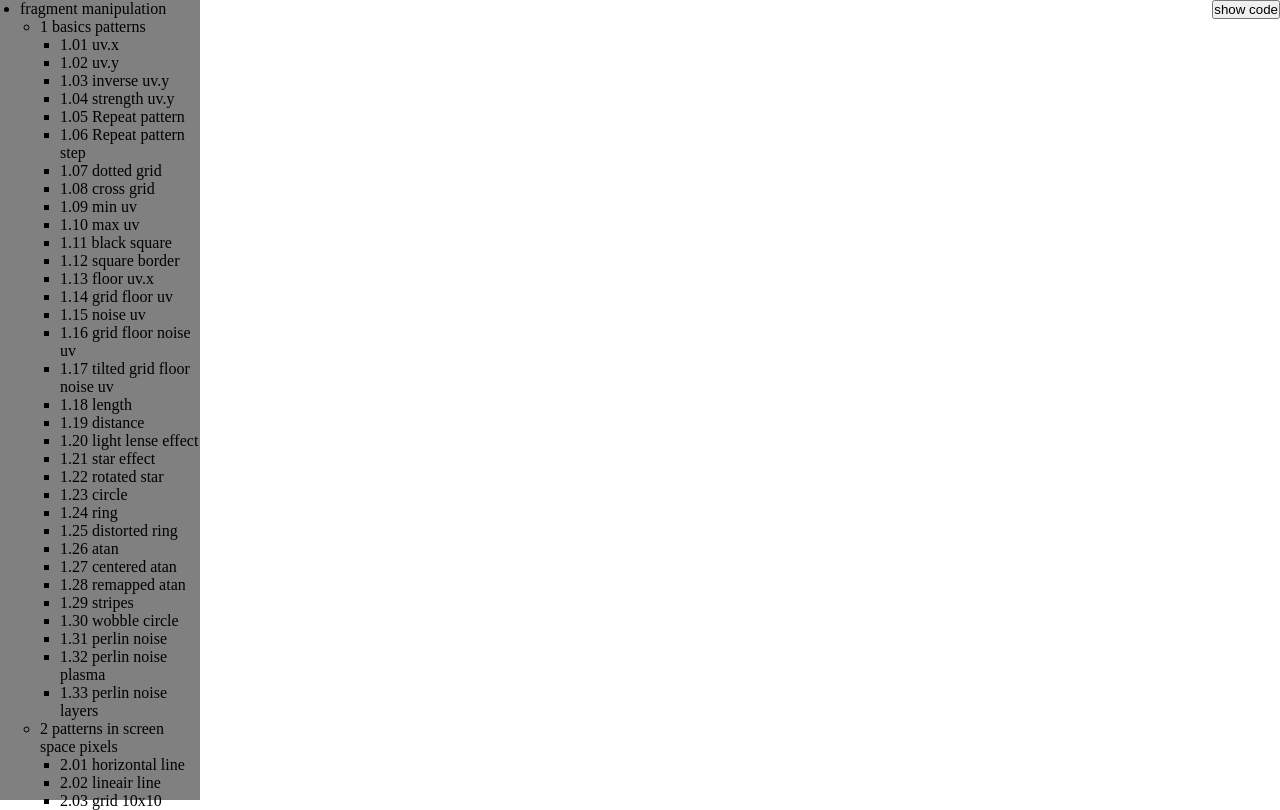
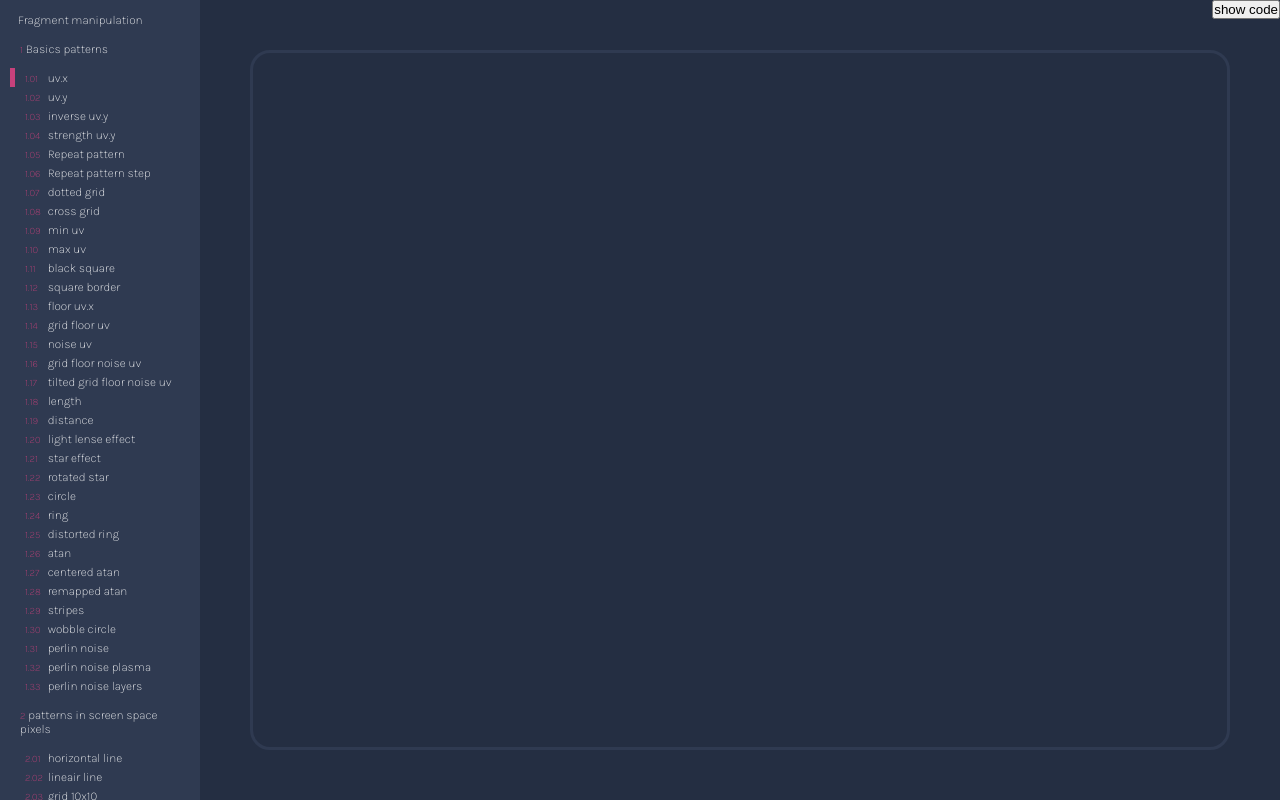
Before and after one commit to Cheung-KaWai/shaderJourney, a React (Vite) app: page / in a window 1280 px wide. Shown: the top 810 px of the page. Built offline with nearby package versions, Linux system fonts and the light colour scheme; what simple-zustand-devtools would draw is missing.

Commit message:
Add styling menu

```diff
--- a/src/App.jsx
+++ b/src/App.jsx
@@ -7,16 +7,19 @@ import { Container } from "./components/Container";
 import { Menu } from "./components/Menu";
 import { Plane } from "./components/Plane";
 import { Code } from "./components/Code";
+import { themeColors } from "./lib/color";
 function App() {
   return (
     <Container>
       <Menu />
+      <OuterContainer>
         <CanvasContainer>
           <Canvas>
             <OrthographicCamera position={[0, 0, 1]} left={-0.5} right={0.5} top={0.5} bottom={-0.5} makeDefault manual />
             <Plane />
           </Canvas>
         </CanvasContainer>
+      </OuterContainer>
       <Code />
     </Container>
   );
@@ -24,7 +27,17 @@ function App() {
 
 export default App;
 
+const OuterContainer = styled.div`
+  width: 100%;
+  height: 100%;
+  padding: 5rem;
+  background-color: ${themeColors.grayBlue};
+`;
+
 const CanvasContainer = styled.div`
   width: 100%;
   height: 100%;
+  border-radius: 2rem;
+  overflow: hidden;
+  border: 3px solid ${themeColors.darkBlue};
 `;
--- a/src/components/Menu.jsx
+++ b/src/components/Menu.jsx
@@ -2,9 +2,10 @@ import React from "react";
 import styled from "styled-components";
 import { useShaderStore } from "../store/Store";
 import recursionData from "../data/recursion.json";
+import { themeColors } from "../lib/color";
 
 const MenuItem = (props) => {
-  const { update } = useShaderStore();
+  const { update, shader } = useShaderStore();
 
   const nestedList = (props.items || []).map((item, index) => (
     <MenuItem
@@ -26,13 +27,18 @@ const MenuItem = (props) => {
 
   // Remove leading zero from the whole number part
   const formattedLevel = props.level.replace(/^0+/, "");
+  const checkMenuItem = formattedLevel.length > 1;
+  const selected = props.name === shader.name;
 
   return (
     <>
-      <li onClick={props.onClick}>
-        {formattedLevel + " " + props.name}
+      <ListItem onClick={props.onClick} $isMenuItem={formattedLevel.length > 1}>
+        <HoverSpan $allowHover={checkMenuItem} $selected={selected}>
+          <IndexNumber $isMenuItem={checkMenuItem}>{formattedLevel} </IndexNumber>
+          {" " + props.name}
+        </HoverSpan>
         {nestedList.length > 0 && <NestedList>{nestedList}</NestedList>}
-      </li>
+      </ListItem>
     </>
   );
 };
@@ -51,10 +57,56 @@ export const Menu = () => {
 
 const MenuContainer = styled.nav`
   width: 20rem;
-  background-color: gray;
+  background-color: ${themeColors.darkBlue};
   flex-shrink: 0;
+  color: white;
+  overflow: scroll;
 `;
 
 const NestedList = styled.ul`
-  padding-left: 2rem;
+  margin: 1rem 0;
+  display: flex;
+  flex-direction: column;
 `;
+
+const IndexNumber = styled.span`
+  color: ${themeColors.darkPink};
+  font-size: 1rem;
+  display: inline-block;
+  width: ${(props) => (props.$isMenuItem ? "2rem" : "auto")};
+  &:hover {
+    color: red;
+  }
+`;
+
+const ListItem = styled.li`
+  cursor: ${(props) => (props.$isMenuItem ? "pointer" : "default")};
+  font-weight: 200;
+  font-size: 1.2rem;
+  padding-left: 0.5rem;
+`;
+
+const HoverSpan = styled.span`
+  width: 100%;
+  display: inline-block;
+  padding: 0.25rem 1rem;
+  position: relative;
+  &::before {
+    content: "";
+    display: inline-block;
+    width: ${(props) => (props.$allowHover ? "0.5rem" : 0)};
+    height: 100%;
+    position: absolute;
+    left: -0.5rem;
+    top: 0;
+    background-color: ${(props) => (props.$selected ? themeColors.pink : "transparent")};
+  }
+
+  &:hover {
+    &::before {
+      background-color: ${themeColors.pink};
+    }
+
+    background-color: ${(props) => (props.$allowHover ? "#c7417b12" : "")};
+  }
+`;
--- a/src/data/recursion.json
+++ b/src/data/recursion.json
@@ -1,9 +1,9 @@
 [
   {
-    "name": "fragment manipulation",
+    "name": "Fragment manipulation",
     "items": [
       {
-        "name": "basics patterns",
+        "name": "Basics patterns",
         "items": [
           {
             "name": "uv.x",
--- a/src/index.css
+++ b/src/index.css
@@ -1,3 +1,4 @@
+@import url("https://fonts.googleapis.com/css2?family=Karla:wght@200;300;400;500;600&display=swap");
 * {
   padding: 0;
   margin: 0;
@@ -10,12 +11,19 @@ html {
 
 body {
   font-size: 1.6rem;
+  overscroll-behavior: none;
+  font-family: "Karla", sans-serif;
+  font-weight: 300;
 }
 
 code {
   font-size: 1rem;
 }
 
+ul {
+  list-style: none;
+}
+
 .hljs-keyword {
   color: red;
 }
--- /dev/null
+++ b/src/lib/color.js
@@ -0,0 +1,9 @@
+export const themeColors = {
+  grayBlue: "#242e42",
+  darkBlue: "#2f3a51",
+  navy: "#1f306e",
+  purple: "#553772",
+  bordaux: "#8f3b76",
+  darkPink: "#c7417b",
+  pink: "#c7417b",
+};
```
Lines whose indentation alone changed are shown as unchanged.
